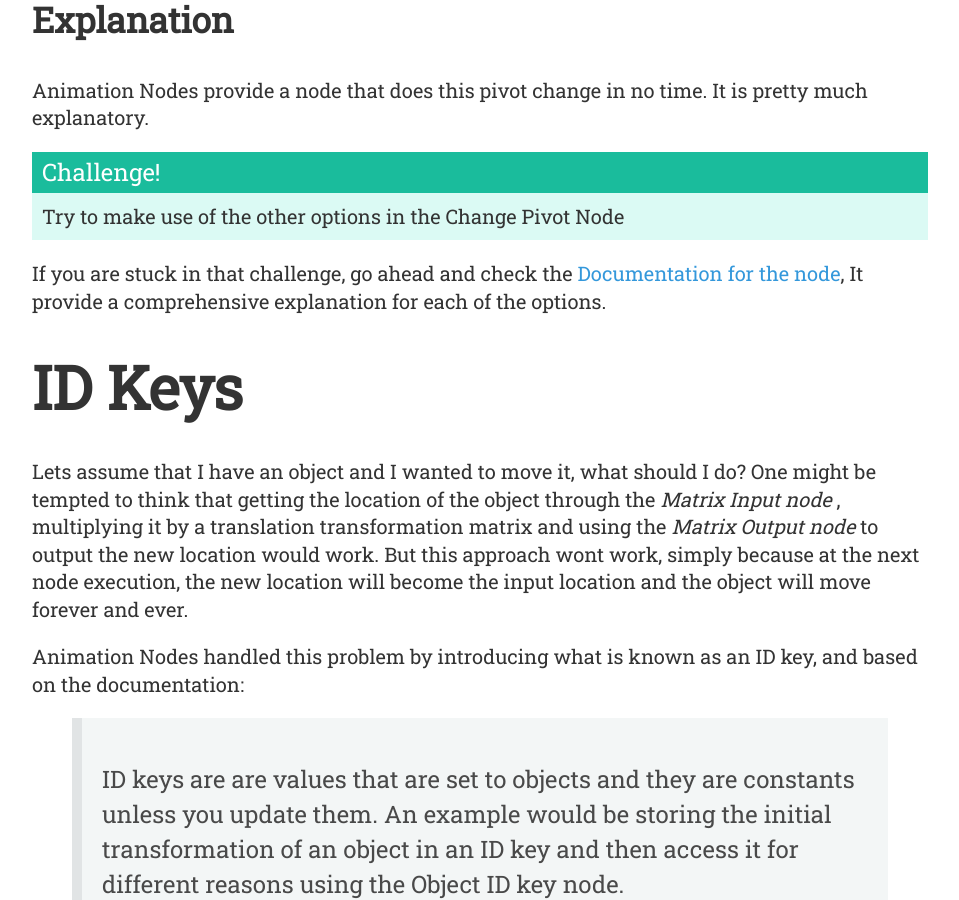
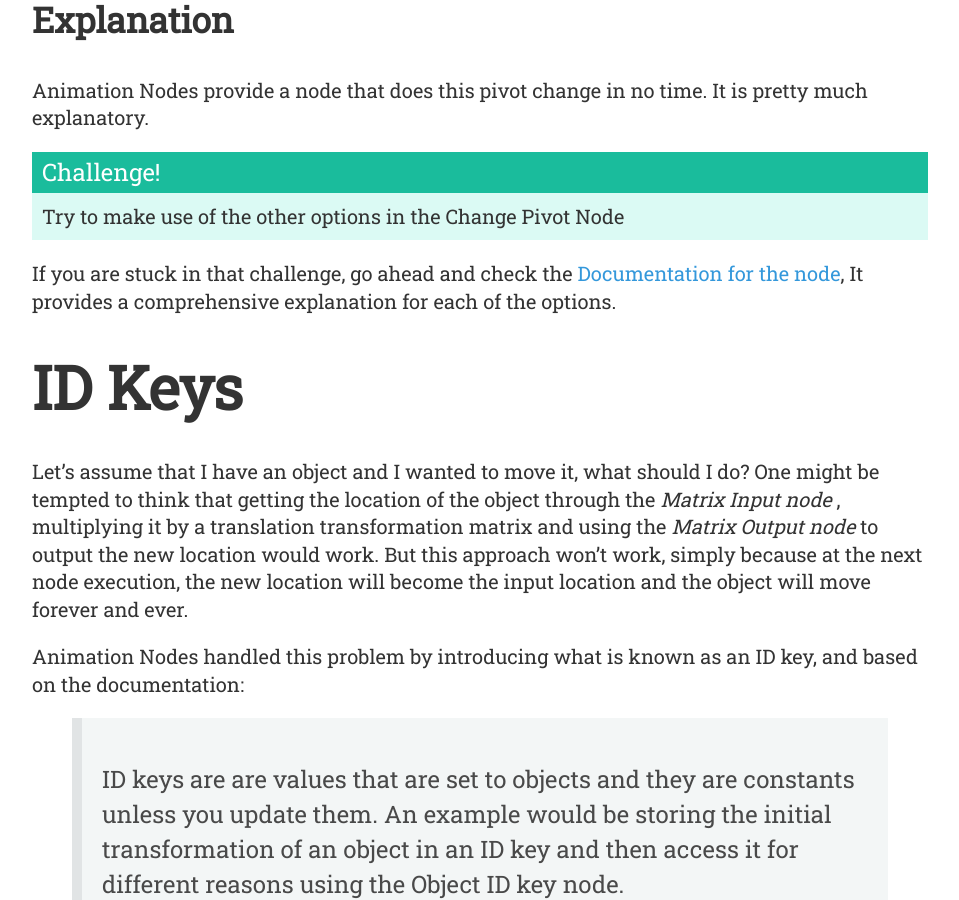
Before and after one commit to samirosman/squircleart.github.io, a Jekyll site: the page built from _posts/2017-03-10-the-essence-of-animation-nodes-transformation-matrix.md, in a window 1280 px wide and 900 px high, scrolled down 16088 px. Shown: the whole window, without its empty margins (160-1119 px from the left). Built offline with Jekyll 4.4.1, drawn with Linux system fonts in a browser that asks for light colours; formulas are drawn with MathJax 3; some of the changed text lies outside the part shown.

Commit message:
grammar fix

```diff
--- a/_posts/2017-03-10-the-essence-of-animation-nodes-transformation-matrix.md
+++ b/_posts/2017-03-10-the-essence-of-animation-nodes-transformation-matrix.md
@@ -97,7 +97,7 @@
 This node will return a transformation matrix that represent the object's location ,rotation and scale.
 But wait ... we have been saying that a transformation matrix transforms an object, however, we never said anything about a transformation matrix that define the object's location, rotation and scale.
 
-Well, it is really simple, you can think of the object's location, rotation and scale as a transformation of an identity object, that is, assume that there exist an object we call **Identity** and is positioned at $(0,0,0)$ and has an euler angle of $(0,0,0)$ and a scale of $(1,1,1)$, when I describe an object with a transformation matrix $M$ , I am basically saying that our object is the Identity object transformed by the transformation matrix $M$.
+Well, it is really simple, you can think of the object's location, rotation and scale as a transformation of an identity object, that is, assume that there exists an object we call **Identity** and is positioned at $(0,0,0)$ and has an euler angle of $(0,0,0)$ and a scale of $(1,1,1)$, when I describe an object with a transformation matrix $M$ , I am basically saying that our object is the Identity object transformed by the transformation matrix $M$.
 
 #### Object Matrix Output:
 
@@ -116,13 +116,13 @@
 
 ![Matrix Creation](/images/the-essence-of-animation-nodes-transformation-matrix/create_matrix_nodes.png)
 
-There is multiple nodes we can use to create the transformation matrices and they are as follow:
+There are multiple nodes we can use to create the transformation matrices and they are as follow:
 
 - **Scale, Rotation and Translate Nodes** - They just create a transformation matrix based on their inputs.
 - **Compose Matrix Node** - This node is a combination of the previous three (Their Product). It is worth mentioning that the order of multiplication of its individual transformation is reversed, so it is Scaling>Rotation>Translation. We will soon look at why this order is used and and why it matter.
 
 ***
-Now that you know about transformation matrices and AN nodes, lets get to transforming some objects.
+Now that you know about transformation matrices and AN nodes, let's get to transforming some objects.
 
 ## Example 2.1a
 
@@ -174,11 +174,11 @@
 
 {% include challenge.html content="Try to make use of the other options in the Change Pivot Node" %}
 
-If you are stuck in that challenge, go ahead and check the [Documentation for the node](https://animation-nodes-manual.readthedocs.io/en/latest/user_guide/nodes/matrix/change_matrix_pivot.html), It provide a comprehensive explanation for each of the options.
+If you are stuck in that challenge, go ahead and check the [Documentation for the node](https://animation-nodes-manual.readthedocs.io/en/latest/user_guide/nodes/matrix/change_matrix_pivot.html), It provides a comprehensive explanation for each of the options.
 
 # ID Keys
 
-Lets assume that I have an object and I wanted to move it, what should I do? One might be tempted to think that getting the location of the object through the *Matrix Input node* , multiplying it by a translation transformation matrix and using the *Matrix Output node* to output the new location would work. But this approach wont work, simply because at the next node execution, the new location will become the input location and the object will move forever and ever.
+Let's assume that I have an object and I wanted to move it, what should I do? One might be tempted to think that getting the location of the object through the *Matrix Input node* , multiplying it by a translation transformation matrix and using the *Matrix Output node* to output the new location would work. But this approach won't work, simply because at the next node execution, the new location will become the input location and the object will move forever and ever.
 
 Animation Nodes handled this problem by introducing what is known as an ID key, and based on the documentation:
 
```
Also changed, not shown: other parts of _posts/2017-03-10-the-essence-of-animation-nodes-transformation-matrix.md (+3 -3 lines), _posts/2017-02-26-normal-map-generation.md (+2 -2 lines).
